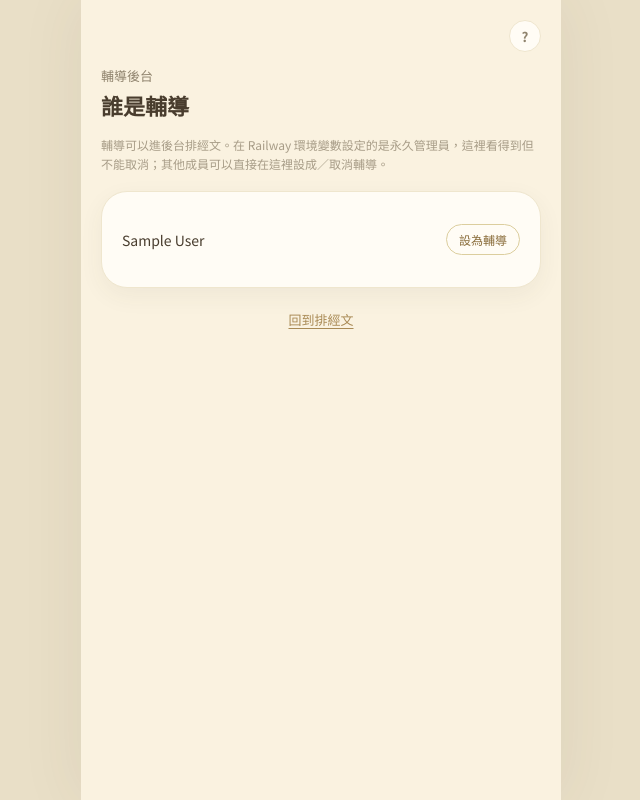
After one commit to windsjp00171-star/GROUP-Devotion, a Flask app: template templates/admin_leaders.html in a window 1280 px wide. The commit adds this page. Shown: the whole page, without its empty margins (319-959 px from the left). Run offline with Flask 3, Linux system fonts and the light colour scheme; the template is opened without the code that fills it: most values are stand-ins (such as "Sample title", 1, 10 or a date in 2020); parts of the project's set-up code (start-up, migrations or seed data) failed here and were passed over.

Commit message:
後台可以指定誰是輔導，不用再改 Railway 環境變數重新部署
新增 /admin/leaders：列出小組所有成員，一鍵設成／取消輔導。

- members 加一個 is_leader 欄位。ADMIN_LINE_USER_IDS 環境變數設定的是
  永久管理員，不受這個欄位影響、也不能在畫面上取消（要改只能去 Railway
  改環境變數）；is_leader 是可以隨時開關的一般輔導
- auth.is_admin()：先檢查是不是永久管理員，不是的話才查資料庫的
  is_leader 欄位
- 防呆：不能在畫面上把自己的輔導身分取消掉，避免手滑把自己踢出後台

本機測試過三種身分（永久管理員／資料庫輔導／一般成員）的 is_admin()
判斷都對；也測過切換別人的輔導身分會呼叫資料庫更新，切換自己會被
伺服器端擋下來（就算繞過前端直接送表單也一樣）。

正式站需要手動跑一次 migration（見下一則訊息）。

Co-Authored-By: Claude Sonnet 5 <noreply@anthropic.com>
Claude-Session: https://claude.ai/code/session_01XwvFgdJjHAodgiyCRY3Vb1

```diff
--- a/app.py
+++ b/app.py
@@ -10,7 +10,7 @@ from flask import Flask, Response, redirect, render_template, request, url_for
 
 import ai_guide
 import local_time
-from auth import auth_bp, admin_required, get_user, is_admin, login_required, require_login
+from auth import auth_bp, admin_required, get_user, is_admin, is_env_admin, login_required, require_login
 from csrf import csrf_protect, csrf_token
 from data_store import (
     add_my_reflection,
@@ -19,6 +19,8 @@ from data_store import (
     get_reflections,
     get_today_passage,
     import_passages,
+    list_members,
+    set_member_leader,
     set_passage_for_date,
     set_today_passage,
 )
@@ -204,6 +206,26 @@ def admin_template():
     )
 
 
+@app.route("/admin/leaders")
+@admin_required
+def admin_leaders():
+    members = list_members()
+    for m in members:
+        m["is_env_admin"] = is_env_admin(m["line_user_id"])
+    return render_template("admin_leaders.html", members=members, current_member_id=_current_member_id())
+
+
+@app.route("/admin/leaders/toggle", methods=["POST"])
+@admin_required
+def admin_toggle_leader():
+    member_id = request.form.get("member_id")
+    make_leader = request.form.get("is_leader") == "1"
+    # 不能改自己：避免手滑把自己踢出去、後台從此進不去。
+    if member_id and member_id != _current_member_id():
+        set_member_leader(member_id, make_leader)
+    return redirect(url_for("admin_leaders"))
+
+
 @app.route("/export/<fmt>")
 @login_required
 def export(fmt):
--- a/auth.py
+++ b/auth.py
@@ -40,9 +40,23 @@ def get_user() -> dict:
     return session.get("user", {})
 
 
+def is_env_admin(line_user_id: str) -> bool:
+    """`ADMIN_LINE_USER_IDS` 環境變數設定的，是永久管理員——存在 Railway
+    設定裡，不是資料庫，這裡沒辦法取消，只能去環境變數改。"""
+    return bool(line_user_id) and line_user_id in ADMIN_LINE_USER_IDS
+
+
 def is_admin() -> bool:
     uid = get_user().get("line_user_id", "")
-    return bool(uid) and uid in ADMIN_LINE_USER_IDS
+    if not uid:
+        return False
+    if is_env_admin(uid):
+        return True
+
+    from data_store import get_member_by_line_id
+
+    member = get_member_by_line_id(uid)
+    return bool(member and member.get("is_leader"))
 
 
 def login_required(view):
--- a/data_store.py
+++ b/data_store.py
@@ -140,10 +140,27 @@ def upsert_member(user: dict) -> dict:
 
 def get_member_by_line_id(line_user_id: str) -> dict | None:
     if _demo_mode():
-        return {"id": f"demo-{line_user_id}"}
+        return {"id": f"demo-{line_user_id}", "is_leader": False}
 
     result = sb.table("members").select("*").eq("line_user_id", line_user_id).limit(1).execute()
     return result.data[0] if result.data else None
+
+
+def list_members() -> list[dict]:
+    """小組所有成員，管理輔導名單用。"""
+    if _demo_mode():
+        return []
+
+    group = get_or_create_default_group()
+    result = sb.table("members").select("*").eq("group_id", group["id"]).order("created_at").execute()
+    return result.data
+
+
+def set_member_leader(member_id: str, is_leader: bool) -> None:
+    """在後台把某個成員設成／取消輔導。"""
+    if _demo_mode():
+        return
+    sb.table("members").update({"is_leader": is_leader}).eq("id", member_id).execute()
 
 
 # ---------- 今天這段經文 ----------
--- a/schema.sql
+++ b/schema.sql
@@ -19,6 +19,10 @@ create table if not exists members (
   line_user_id text not null unique,
   display_name text not null default '',
   picture_url text,
+  -- 輔導：可以進 /admin 排經文。ADMIN_LINE_USER_IDS 環境變數設定的是
+  -- 永久管理員，不受這個欄位影響；這個欄位是「後台可以指定誰是輔導」
+  -- 那種可以隨時開關的一般輔導。
+  is_leader boolean not null default false,
   created_at timestamptz not null default now()
 );
 
--- a/static/css/style.css
+++ b/static/css/style.css
@@ -383,6 +383,60 @@ body.tour-active {
   line-height: 1.6;
 }
 
+.member-row {
+  display: flex;
+  align-items: center;
+  justify-content: space-between;
+  gap: 10px;
+  padding: 10px 0;
+  border-bottom: 1px solid var(--color-card-border);
+}
+
+.member-row:last-child {
+  border-bottom: none;
+}
+
+.member-row__who {
+  display: flex;
+  align-items: center;
+  gap: 8px;
+}
+
+.member-row__name {
+  font-size: 14px;
+  color: var(--color-ink);
+}
+
+.member-row__badge {
+  font-size: 11px;
+  color: var(--color-muted);
+  background: #F3EEDF;
+  border-radius: 999px;
+  padding: 2px 8px;
+}
+
+.member-row__badge--leader {
+  color: #8A6D3B;
+  background: #F3DCA0;
+}
+
+.member-row__toggle {
+  border: 1px solid #DCCE9E;
+  background: var(--color-card);
+  color: #8A6D3B;
+  font-size: 12px;
+  font-family: var(--font-ui);
+  border-radius: 999px;
+  padding: 6px 12px;
+  cursor: pointer;
+  white-space: nowrap;
+}
+
+.member-row__toggle:disabled {
+  opacity: 0.4;
+  cursor: not-allowed;
+}
+
 .admin-form {
   display: flex;
   flex-direction: column;
--- a/templates/admin.html
+++ b/templates/admin.html
@@ -10,6 +10,8 @@
     <p class="eyebrow">輔導後台</p>
     <h1>排經文</h1>
   </header>
+
+  <a class="link-quiet" href="{{ url_for('admin_leaders') }}">管理誰是輔導</a>
 
   {% if saved %}
   <div class="submitted-banner">
--- /dev/null
+++ b/templates/admin_leaders.html
@@ -0,0 +1,47 @@
+{% extends "base.html" %}
+
+{% block title %}誰是輔導{% endblock %}
+{% block tour_key %}admin{% endblock %}
+
+{% block content %}
+<div class="screen">
+
+  <header class="home-header">
+    <p class="eyebrow">輔導後台</p>
+    <h1>誰是輔導</h1>
+  </header>
+
+  <p class="admin-hint">輔導可以進後台排經文。在 Railway 環境變數設定的是永久管理員，這裡看得到但不能取消；其他成員可以直接在這裡設成／取消輔導。</p>
+
+  <section class="passage-card">
+    {% if not members %}
+    <p class="admin-hint">還沒有人登入過，名單是空的。</p>
+    {% endif %}
+    {% for m in members %}
+    <div class="member-row">
+      <div class="member-row__who">
+        <span class="member-row__name">{{ m.display_name or '（還沒有名字）' }}</span>
+        {% if m.is_env_admin %}
+        <span class="member-row__badge">永久管理員</span>
+        {% elif m.is_leader %}
+        <span class="member-row__badge member-row__badge--leader">輔導</span>
+        {% endif %}
+      </div>
+      {% if not m.is_env_admin %}
+      <form method="post" action="{{ url_for('admin_toggle_leader') }}">
+        <input type="hidden" name="csrf_token" value="{{ csrf_token() }}">
+        <input type="hidden" name="member_id" value="{{ m.id }}">
+        <input type="hidden" name="is_leader" value="{{ '0' if m.is_leader else '1' }}">
+        <button type="submit" class="member-row__toggle" {% if m.id == current_member_id %}disabled title="不能改自己"{% endif %}>
+          {{ '取消輔導' if m.is_leader else '設為輔導' }}
+        </button>
+      </form>
+      {% endif %}
+    </div>
+    {% endfor %}
+  </section>
+
+  <a class="link-quiet" href="{{ url_for('admin') }}">回到排經文</a>
+
+</div>
+{% endblock %}
```
